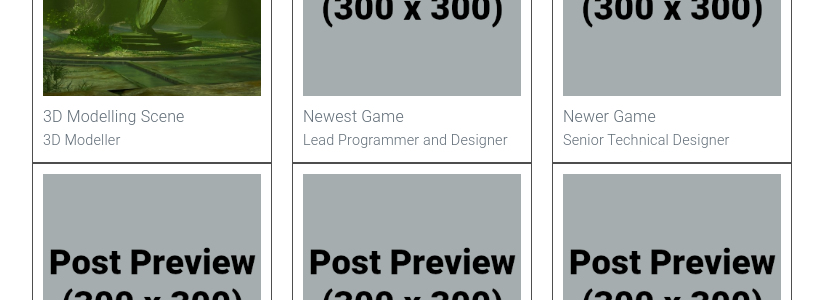
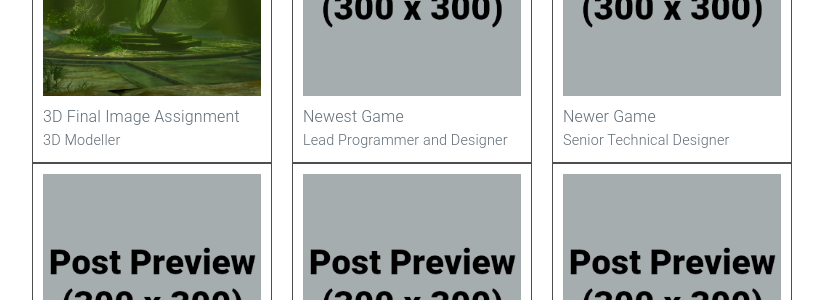
Before and after one commit to Jay1DS/Jay1DS.github.io, a Jekyll site: the page built from index.html, in a window 1280 px wide. Shown: the part 558-858 px from the top of the page, without its empty margins (228-1051 px from the left). Built offline with Jekyll 4.4.1, drawn with Linux system fonts in a browser that asks for light colours.

Commit message:
Fixing up text issues V3
Changed the titling to fit the work better

```diff
--- a/_posts/2022-09-07-older-game.md
+++ b/_posts/2022-09-07-older-game.md
@@ -1,6 +1,6 @@
 ---
 layout: post
-title:  "3D Modelling Scene"
+title:  "3D Final Image Assignment"
 summary: "3D Modeller"
 date:   2023-12-06 11:36:15
 preview: /assets/FI_SC-PolishedFinal_300-300.jpg
```
